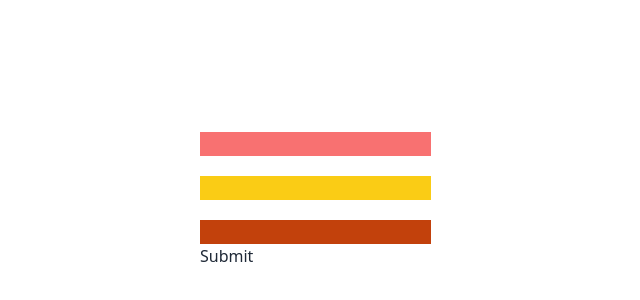
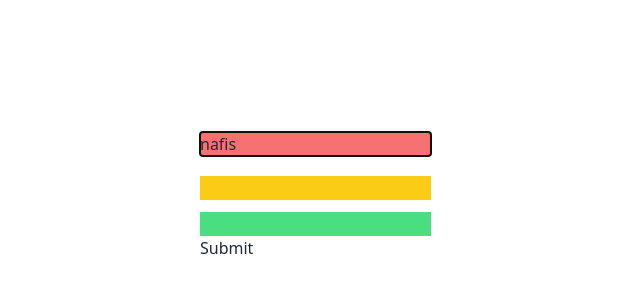
Before and after one commit to nafis200/module-46, a React (Vite) app: page / in a window 1280 px wide. Shown: the part 68-368 px from the top of the page, without its empty margins (0-640 px from the left). Built offline with nearby package versions, Linux system fonts and the light colour scheme.

Commit message:
fourth commit

```diff
--- a/src/App.jsx
+++ b/src/App.jsx
@@ -1,3 +1,4 @@
+import Refform from "./components/simple form/Refform";
 import Simpleform from "./components/simple form/Simpleform";
 import StatefulForm from "./components/simple form/StatefulForm";
 
@@ -6,7 +7,8 @@ const App = () => {
   return (
     <div>
        {/* <Simpleform></Simpleform> */}
-       <StatefulForm></StatefulForm>
+       {/* <StatefulForm></StatefulForm> */}
+       <Refform></Refform>
     </div>
   );
 };
--- /dev/null
+++ b/src/components/simple form/Refform.jsx
@@ -0,0 +1,34 @@
+import { useEffect, useRef } from "react";
+
+const Refform = () => {
+
+    const nameRef = useRef(null)
+    const emailRef = useRef(null);
+    const passwordRef = useRef(null)
+
+    useEffect(()=>{
+          nameRef.current.focus();
+    },[])
+
+    const handleSUbmit = e =>{
+        e.preventDefault();
+        console.log(nameRef.current.value);
+        console.log(emailRef.current.value);
+        console.log(passwordRef.current.value);
+  }
+    return (
+        <div>
+             <form onSubmit={handleSUbmit} className="mt-[200px] ml-[200px]">
+                <input defaultValue={'nafis'} ref={nameRef} className="bg-red-400" type="text" name="name" />
+                <br />
+                <input ref={emailRef} className="bg-yellow-400 mt-5" type="email" name="email" id="" />
+                <br />
+                <input ref={passwordRef} className="bg-green-400 mt-3" type="password" name="password" id="" />
+                <br />
+                <input type="submit" value="Submit" />
+            </form>
+        </div>
+    );
+};
+
+export default Refform;
```
